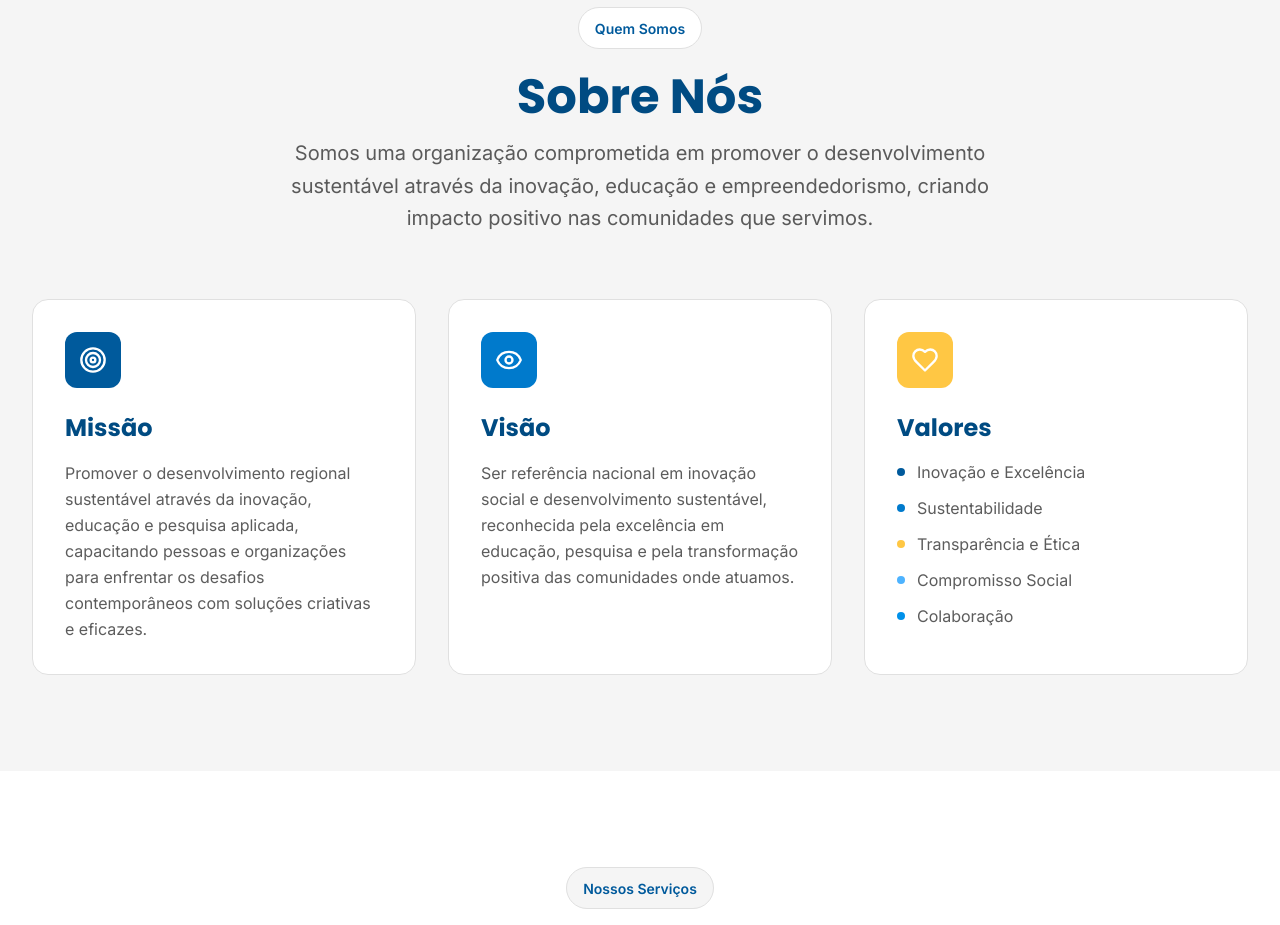
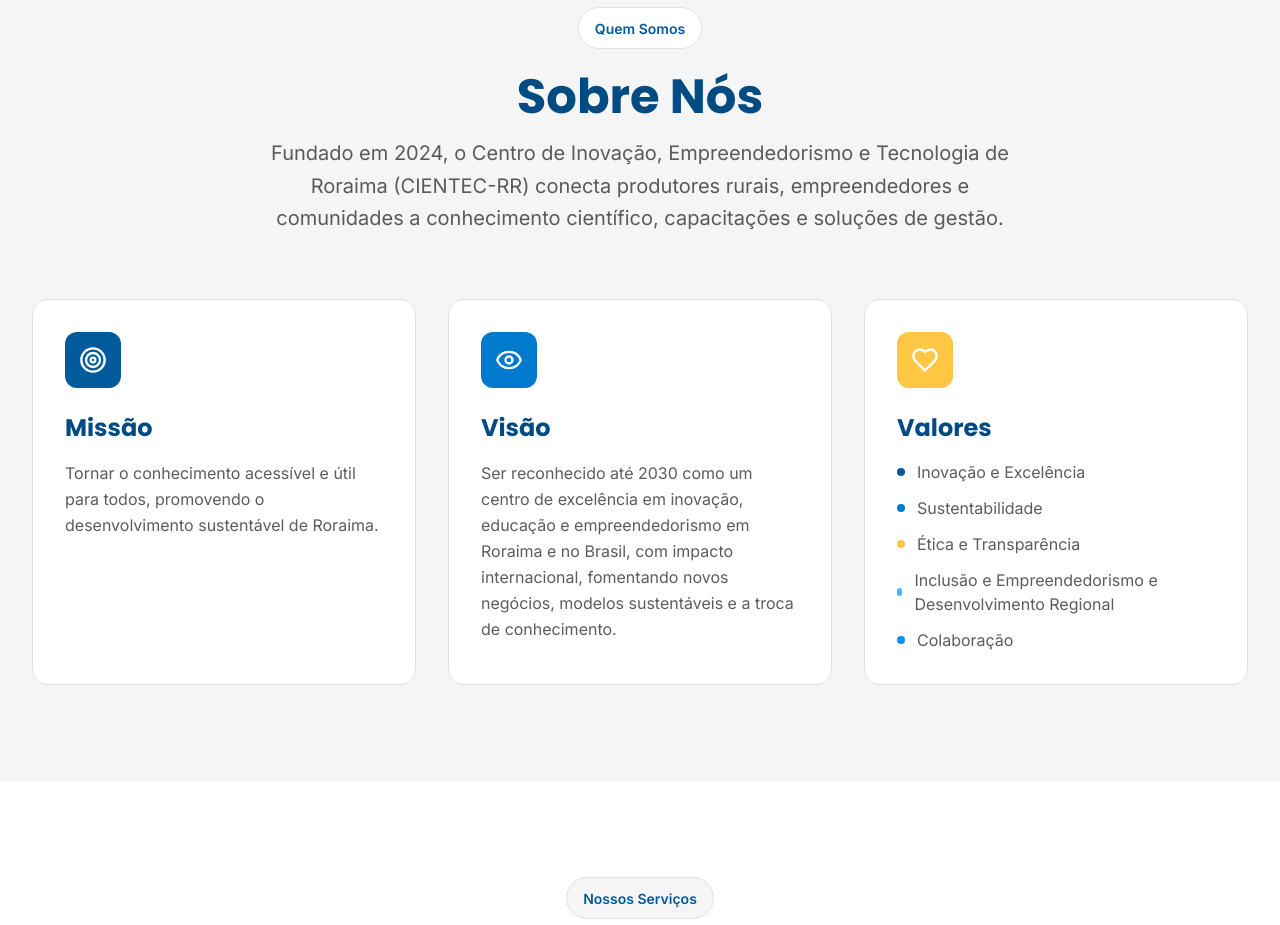
Before and after one commit to JosielBarrosfoco/cientec_RR, a React (Vite) app: page / in a window 1280 px wide. Shown: the part 1180-2105 px from the top of the page. Built offline with nearby package versions, Linux system fonts and the light colour scheme.

Commit message:
content: alinhar identidade institucional, missão, visão e valores ao PDF

```diff
--- a/src/react-app/components/About.tsx
+++ b/src/react-app/components/About.tsx
@@ -12,8 +12,7 @@ export default function About() {
             Sobre Nós
           </h2>
           <p className="text-xl text-text/80 max-w-3xl mx-auto leading-relaxed">
-            Somos uma organização comprometida em promover o desenvolvimento sustentável através da inovação,
-            educação e empreendedorismo, criando impacto positivo nas comunidades que servimos.
+            Fundado em 2024, o Centro de Inovação, Empreendedorismo e Tecnologia de Roraima (CIENTEC-RR) conecta produtores rurais, empreendedores e comunidades a conhecimento científico, capacitações e soluções de gestão.
           </p>
         </div>
 
@@ -24,8 +23,7 @@ export default function About() {
             </div>
             <h3 className="font-display text-2xl font-bold text-primary-dark mb-4">Missão</h3>
             <p className="text-text/80 leading-relaxed">
-              Promover o desenvolvimento regional sustentável através da inovação, educação e pesquisa aplicada,
-              capacitando pessoas e organizações para enfrentar os desafios contemporâneos com soluções criativas e eficazes.
+              Tornar o conhecimento acessível e útil para todos, promovendo o desenvolvimento sustentável de Roraima.
             </p>
           </div>
 
@@ -35,8 +33,7 @@ export default function About() {
             </div>
             <h3 className="font-display text-2xl font-bold text-primary-dark mb-4">Visão</h3>
             <p className="text-text/80 leading-relaxed">
-              Ser referência nacional em inovação social e desenvolvimento sustentável, reconhecida pela excelência
-              em educação, pesquisa e pela transformação positiva das comunidades onde atuamos.
+              Ser reconhecido até 2030 como um centro de excelência em inovação, educação e empreendedorismo em Roraima e no Brasil, com impacto internacional, fomentando novos negócios, modelos sustentáveis e a troca de conhecimento.
             </p>
           </div>
 
@@ -56,11 +53,11 @@ export default function About() {
               </div>
               <div className="flex items-center">
                 <div className="w-2 h-2 bg-complement rounded-full mr-3"></div>
-                <p className="text-text/80">Transparência e Ética</p>
+                <p className="text-text/80">Ética e Transparência</p>
               </div>
               <div className="flex items-center">
                 <div className="w-2 h-2 bg-primary-light rounded-full mr-3"></div>
-                <p className="text-text/80">Compromisso Social</p>
+                <p className="text-text/80">Inclusão e Empreendedorismo e Desenvolvimento Regional</p>
               </div>
               <div className="flex items-center">
                 <div className="w-2 h-2 bg-accent-bright rounded-full mr-3"></div>
```
